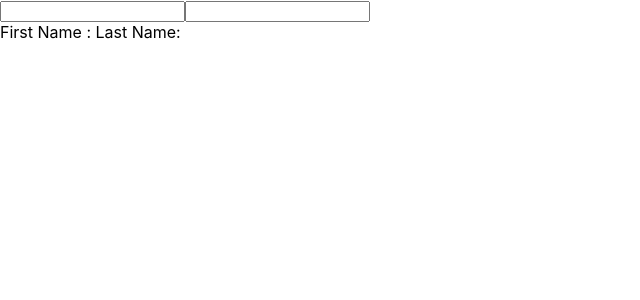
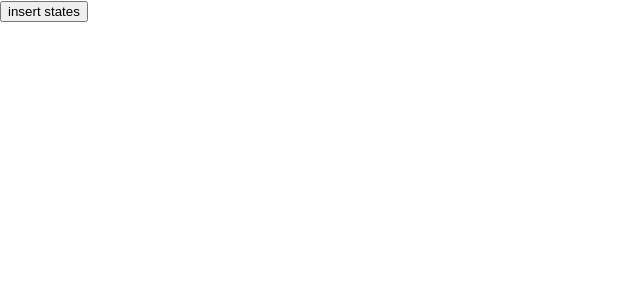
Before and after one commit to tenaciousBody/TravelWithMe, a React (Create React App) app: page / in a window 1280 px wide. Shown: the top 300 px of the page, without its empty margins (0-640 px from the left). Built offline with nearby package versions, Linux system fonts and the light colour scheme.

Commit message:
How to use hooks with Arrays

```diff
--- a/src/App.js
+++ b/src/App.js
@@ -21,6 +21,7 @@ import {GetRequest} from './Component/GetRequest'
 import FormPostRequest from './Component/FormPostRequest';
 import HooksCounter from './Component/HooksCounter';
 import HooksWithObject from './Component/HooksWithObject';
+import ArrayHooks from './Component/ArrayHooks';
 
 function App() {
   return (
@@ -56,7 +57,8 @@ function App() {
 //<GetRequest></GetRequest>
 //<FormPostRequest></FormPostRequest>
 //<HooksCounter></HooksCounter>
-<HooksWithObject></HooksWithObject>
+//<HooksWithObject></HooksWithObject>
+<ArrayHooks></ArrayHooks>
 }
 
 
--- /dev/null
+++ b/src/Component/ArrayHooks.js
@@ -0,0 +1,34 @@
+import React, {useState} from 'react'
+
+function ArrayHooks() {
+
+    const [states, setState] = useState([])
+    const addStates = () => {setState([{
+        id: "1",
+        value: "Bihar"
+    },
+    {
+        id:"2",
+        value: "jharkhand"
+    },
+    {
+        id:"3",
+        value: "Kerla"
+    },
+    {
+        id:"4",
+        value: "Maharashtra"
+    }])}
+  return (
+    <div>
+        <button onClick= {addStates}>insert states</button>
+        <ul>
+            {states.map(state =>
+            <li key={state.id}>{state.value}</li>
+            )}
+        </ul>
+    </div>
+  )
+}
+
+export default ArrayHooks
--- a/src/Component/HooksWithObject.js
+++ b/src/Component/HooksWithObject.js
@@ -4,8 +4,8 @@ function HooksWithObject() {
     const [name, setName] = useState({firstname: '', lastname: ''})
   return (
     <div>
-        <input type="text" value={name.firstname} onChange={(event) => setName( {firstname:event.target.value})}></input>
-        <input type="text" value={name.lastname} onChange= {(event) => setName( {lastname:event.target.value})}></input>
+        <input type="text" value={name.firstname} onChange={(event) => setName({firstname:event.target.value})}></input>
+        <input type="text" value={name.lastname} onChange= {(event) => setName({lastname:event.target.value})}></input>
         <br>
         </br>
         First Name : {name.firstname} Last Name: {name.lastname}
```
